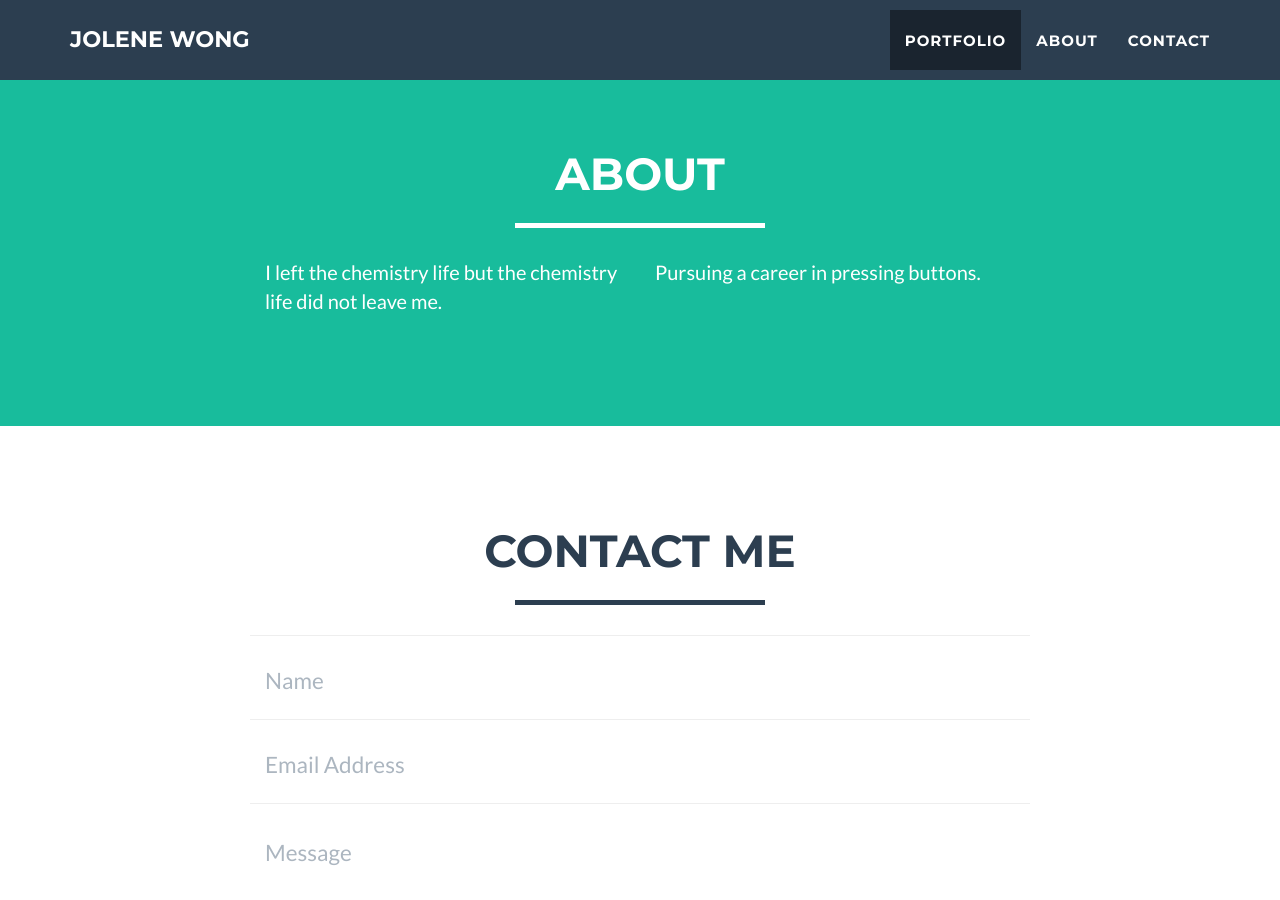
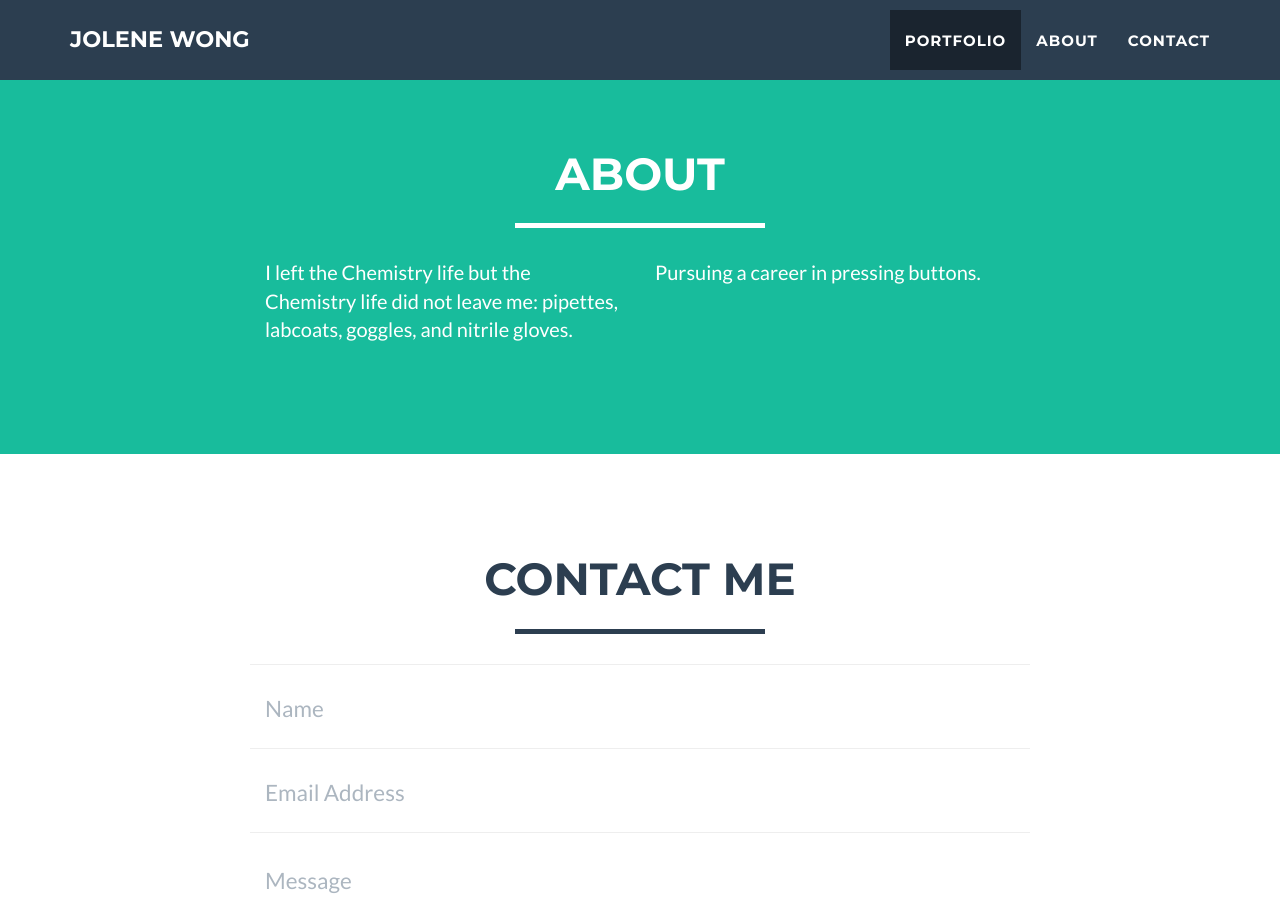
Before and after one commit to milktea02/milktea02.github.io, a Jekyll site: the page built from index.html, in a window 1280 px wide and 900 px high, scrolled down 1426 px. Built offline with Jekyll 4.4.1, drawn with Linux system fonts in a browser that asks for light colours.

Commit message:
about page

```diff
--- a/_includes/about.html
+++ b/_includes/about.html
@@ -9,7 +9,7 @@
             </div>
             <div class="row">
                 <div class="col-lg-4 col-lg-offset-2">
-                    <p>I left the chemistry life but the chemistry life did not leave me.</p>
+                    <p>I left the Chemistry life but the Chemistry life did not leave me: pipettes, labcoats, goggles, and nitrile gloves. </p>
                 </div>
                 <div class="col-lg-4">
                     <p>Pursuing a career in pressing buttons.</p>
```
